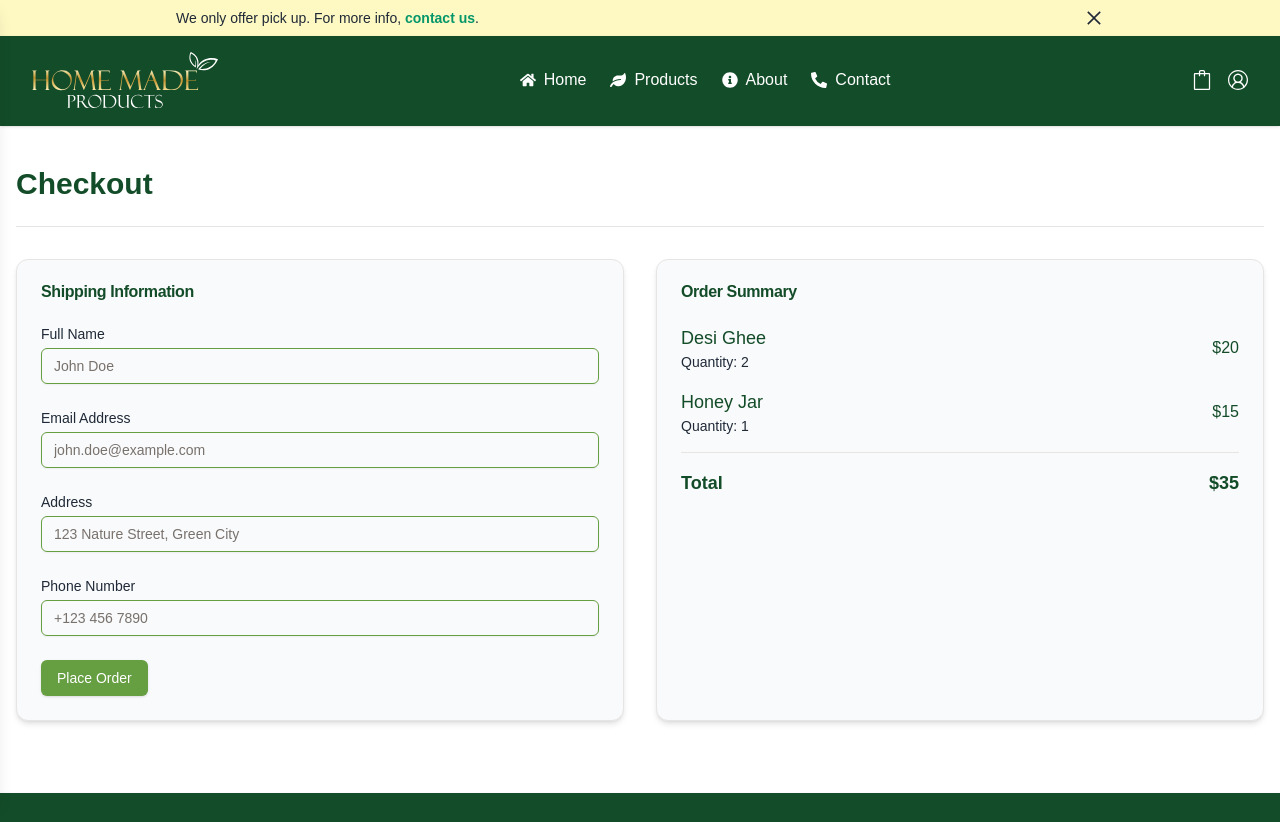
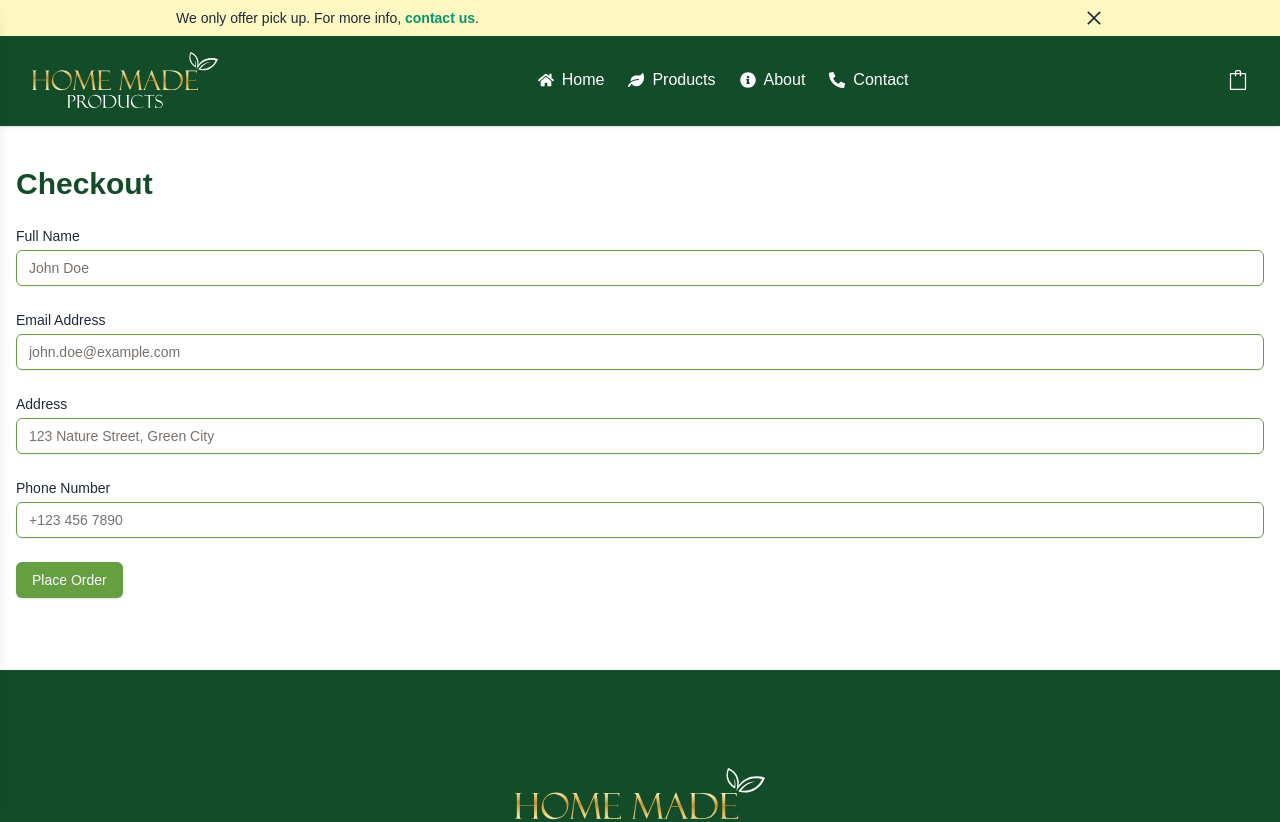
Before and after one commit to Future-Rafay/Home-made-products, a Next.js app: page /checkout in a window 1280 px wide. Shown: the top 822 px of the page. Built offline with nearby package versions, Linux system fonts and the light colour scheme.

Commit message:
email sending func

```diff
--- a/package.json
+++ b/package.json
@@ -20,6 +20,7 @@
     "@sanity/vision": "^3.69.0",
     "class-variance-authority": "^0.7.1",
     "clsx": "^2.1.1",
+    "emailjs-com": "^3.2.0",
     "lucide-react": "^0.469.0",
     "next": "^14.2.23",
     "next-sanity": "^9.8.33",
@@ -27,6 +28,7 @@
     "react-dom": "^18",
     "react-hook-form": "^7.54.2",
     "react-icons": "^5.4.0",
+    "react-toastify": "^11.0.2",
     "sanity": "^3.69.0",
     "styled-components": "^6.1.14",
     "tailwind-merge": "^2.6.0",
--- a/src/app/checkout/page.tsx
+++ b/src/app/checkout/page.tsx
@@ -1,10 +1,9 @@
 "use client"
 
 import React, { useState } from "react";
-import { Card, CardContent, CardHeader, CardTitle } from "@/components/ui/card";
 import { Button } from "@/components/ui/button";
 import { Input } from "@/components/ui/input";
-import { Separator } from "@/components/ui/separator";
+import emailjs from "emailjs-com"; // Import EmailJS
 
 export default function CheckoutPage() {
   const cartItems = [
@@ -34,7 +33,7 @@ export default function CheckoutPage() {
   });
 
   // Handle form submission
-  const handleSubmit = (e: React.FormEvent) => {
+  const handleSubmit = async (e: React.FormEvent) => {
     e.preventDefault();
 
     // Validate fields
@@ -62,9 +61,40 @@ export default function CheckoutPage() {
     // Check if there are no errors
     const hasErrors = Object.values(newErrors).some((error) => error);
     if (!hasErrors) {
-      console.log("Form submitted:", formData);
+      try {
+        // Send email to cooks using EmailJS
+        const emailParams = {
+          name: formData.name,
+          email: formData.email,
+          address: formData.address,
+          phone: formData.phone,
+          cartItems: cartItems.map((item) => `${item.name} (Qty: ${item.quantity})`).join(", "),
+          totalPrice: `$${totalPrice}`,
+        };
+
+        const serviceID = process.env.NEXT_PUBLIC_EMAILJS_SERVICE_ID;
+        const templateID = process.env.NEXT_PUBLIC_EMAILJS_TEMPLATE_ID;
+        const userID = process.env.NEXT_PUBLIC_EMAILJS_USER_ID;
+
+        // Check if the values exist
+        if (!serviceID || !templateID || !userID) {
+          console.error("Missing EmailJS configuration!");
+          return; // Exit if any of the values are missing
+        }
+
+        const emailResponse = await emailjs.send(
+          serviceID, // Your EmailJS service ID
+          templateID, // Your EmailJS template ID
+          emailParams,
+          userID // Your EmailJS user ID
+        );
+
         alert("Order placed successfully!");
         setFormData({ name: "", email: "", address: "", phone: "" }); // Clear form
+      } catch (error) {
+        console.error("Error placing order:", error);
+        alert("There was an error placing the order. Please try again.");
+      }
     }
   };
 
@@ -77,17 +107,8 @@ export default function CheckoutPage() {
 
   return (
     <div className="container mx-auto py-10 px-4">
-      {/* Page Title */}
       <h1 className="text-3xl font-bold text-[#134C28] mb-6">Checkout</h1>
-      <Separator className="mb-8" />
 
-      <div className="grid grid-cols-1 md:grid-cols-2 gap-8">
-        {/* Shipping Information */}
-        <Card className="bg-[#F9FAFB] shadow-md">
-          <CardHeader>
-            <CardTitle className="text-[#134C28]">Shipping Information</CardTitle>
-          </CardHeader>
-          <CardContent>
       <form onSubmit={handleSubmit} className="space-y-6">
         <div className="flex flex-col gap-1">
           <label htmlFor="name" className="text-sm text-[#1F2937]">
@@ -98,9 +119,7 @@ export default function CheckoutPage() {
             value={formData.name}
             onChange={handleInputChange}
             placeholder="John Doe"
-                  className={`border-[#669E42] focus:ring-[#669E42] focus:border-[#9BB53C] ${
-                    errors.name ? "border-red-500" : ""
-                  }`}
+            className={`border-[#669E42] focus:ring-[#669E42] focus:border-[#9BB53C] ${errors.name ? "border-red-500" : ""}`}
           />
           {errors.name && (
             <span className="text-red-500 text-sm">{errors.name}</span>
@@ -116,9 +135,7 @@ export default function CheckoutPage() {
             onChange={handleInputChange}
             type="email"
             placeholder="john.doe@example.com"
-                  className={`border-[#669E42] focus:ring-[#669E42] focus:border-[#9BB53C] ${
-                    errors.email ? "border-red-500" : ""
-                  }`}
+            className={`border-[#669E42] focus:ring-[#669E42] focus:border-[#9BB53C] ${errors.email ? "border-red-500" : ""}`}
           />
           {errors.email && (
             <span className="text-red-500 text-sm">{errors.email}</span>
@@ -133,9 +150,7 @@ export default function CheckoutPage() {
             value={formData.address}
             onChange={handleInputChange}
             placeholder="123 Nature Street, Green City"
-                  className={`border-[#669E42] focus:ring-[#669E42] focus:border-[#9BB53C] ${
-                    errors.address ? "border-red-500" : ""
-                  }`}
+            className={`border-[#669E42] focus:ring-[#669E42] focus:border-[#9BB53C] ${errors.address ? "border-red-500" : ""}`}
           />
           {errors.address && (
             <span className="text-red-500 text-sm">{errors.address}</span>
@@ -151,9 +166,7 @@ export default function CheckoutPage() {
             onChange={handleInputChange}
             type="tel"
             placeholder="+123 456 7890"
-                  className={`border-[#669E42] focus:ring-[#669E42] focus:border-[#9BB53C] ${
-                    errors.phone ? "border-red-500" : ""
-                  }`}
+            className={`border-[#669E42] focus:ring-[#669E42] focus:border-[#9BB53C] ${errors.phone ? "border-red-500" : ""}`}
           />
           {errors.phone && (
             <span className="text-red-500 text-sm">{errors.phone}</span>
@@ -166,38 +179,6 @@ export default function CheckoutPage() {
           Place Order
         </Button>
       </form>
-          </CardContent>
-        </Card>
-
-        {/* Order Summary */}
-        <Card className="bg-[#F9FAFB] shadow-md">
-          <CardHeader>
-            <CardTitle className="text-[#134C28]">Order Summary</CardTitle>
-          </CardHeader>
-          <CardContent>
-            <div className="space-y-4">
-              {cartItems.map((item) => (
-                <div key={item.id} className="flex justify-between items-center">
-                  <div>
-                    <h3 className="text-lg font-medium text-[#134C28]">
-                      {item.name}
-                    </h3>
-                    <p className="text-sm text-[#1F2937]">
-                      Quantity: {item.quantity}
-                    </p>
-                  </div>
-                  <p className="text-[#134C28]">${item.price * item.quantity}</p>
-                </div>
-              ))}
-              <Separator />
-              <div className="flex justify-between items-center font-bold text-lg text-[#134C28]">
-                <span>Total</span>
-                <span>${totalPrice}</span>
-              </div>
-            </div>
-          </CardContent>
-        </Card>
-      </div>
     </div>
   );
 }
--- a/src/app/layout.tsx
+++ b/src/app/layout.tsx
@@ -4,6 +4,7 @@ import "./globals.css";
 import TopHeader from "@/components/TopHeader";
 import Header from "@/components/Header";
 import Footer from "@/components/Footer";
+
 
 
 // const geistSans = localFont({
@@ -37,10 +38,13 @@ export default function RootLayout({
         className="max-w-[1440px] mx-auto"
       >
         <main>
+
           <TopHeader />
           <Header />
+
           {children}
           <Footer />
+
         </main>
       </body>
     </html>
--- a/src/components/Header.tsx
+++ b/src/components/Header.tsx
@@ -54,9 +54,9 @@ export default function Header() {
             <Link href='/cart'>
             <SlBag />
             </Link>
-            <Link href='/profile'>
+            {/* <Link href='/profile'>
             <VscAccount />
-            </Link>
+            </Link> */}
           </div>
       </div>
     </header>
--- a/src/components/ProductCard.tsx
+++ b/src/components/ProductCard.tsx
@@ -35,7 +35,7 @@ export default function ProductCard({ _id, name, price, imageUrl, description }:
           href={`/products/${_id}`}
           className="bg-green-600 text-white py-2 px-4 rounded-md hover:bg-green-700"
         >
-          View Details
+          Add to cart
         </Link>
       </div>
     </div>
--- a/src/sanity/lib/client.ts
+++ b/src/sanity/lib/client.ts
@@ -6,5 +6,6 @@ export const client = createClient({
   projectId,
   dataset,
   apiVersion,
+  token: process.env.SANITY_API_TOKEN,
   useCdn: true, // Set to false if statically generating pages, using ISR or tag-based revalidation
 })
```
Also changed, not shown: 1 other file (tests, documents, lock files or other folders). Lines whose indentation alone changed are shown as unchanged.
